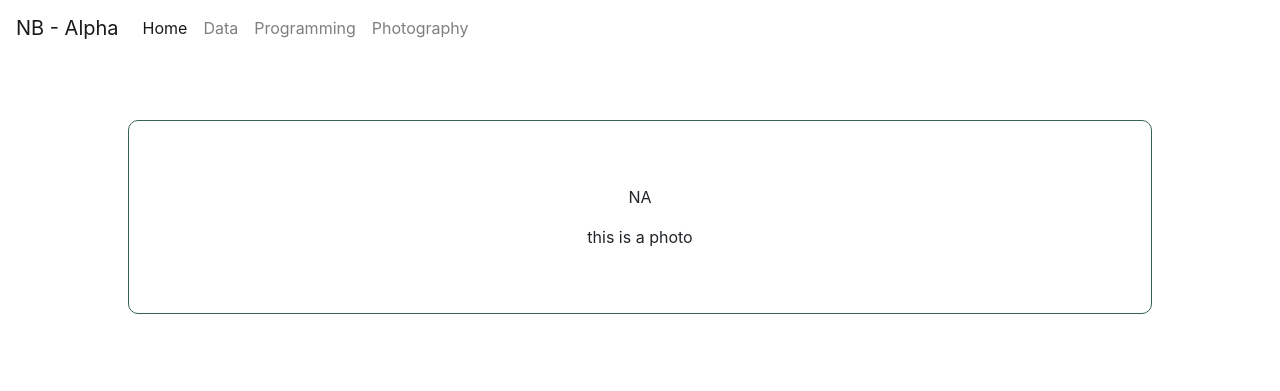
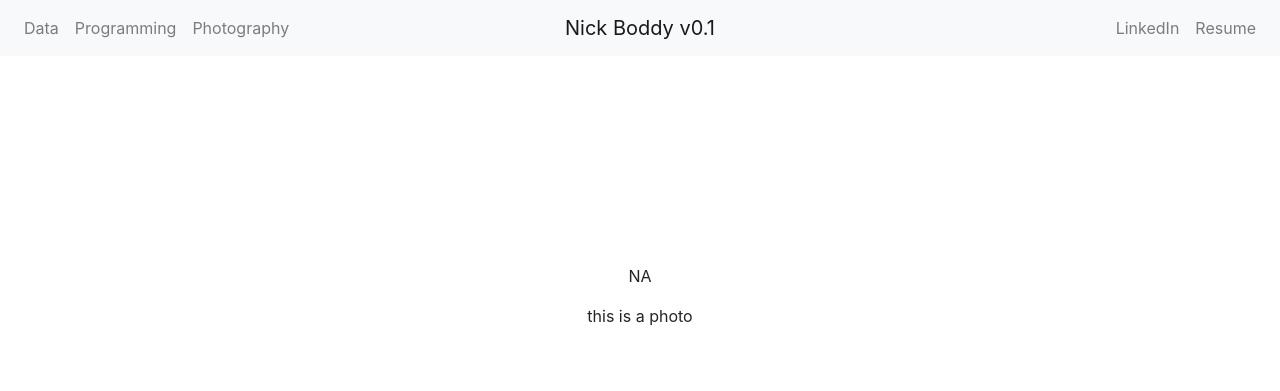
Before and after one commit to bicknoddy/django_portfolio, a Django app: a page that uses home/templates/base.html in a window 1280 px wide. Shown: the top 391 px of the page. Run offline with Django 3.2, Linux system fonts and the light colour scheme; data comes from the database, SQL or seed files in the repository; some libraries are stand-ins or nearby versions.

Commit message:
added linkedin and resume link, changed top nav to name in center

```diff
--- a/home/static/home/css/styles.css
+++ b/home/static/home/css/styles.css
@@ -6,6 +6,7 @@
 
 #main {
     text-align: center;
+    padding-top: 5em;
 }
 
 #title {
@@ -68,8 +69,6 @@
 
 /* Individual post */
 .big-post {
-    border: 1px solid rgb(55, 100, 79);
-    border-radius: 10px;
     width: 80%;
     margin: auto;
     margin-top: 4em;
--- a/home/templates/base.html
+++ b/home/templates/base.html
@@ -14,27 +14,36 @@
     </head>
     <body>
         <div id="big-div" class="container-fluid">
-            <nav class="navbar navbar-expand-lg navbar-light">
-                <a class="navbar-brand" href="{% url 'index' %}">NB - Alpha</a>
-                <button class="navbar-toggler" type="button" data-toggle="collapse" data-target="#navbarNavDropdown" aria-controls="navbarNavDropdown" aria-expanded="false" aria-label="Toggle navigation">
-                  <span class="navbar-toggler-icon"></span>
-                </button>
-                <div class="collapse navbar-collapse" id="navbarNavDropdown">
-                  <ul class="navbar-nav">
-                    <li class="nav-item active">
-                      <a class="nav-link" href="{% url 'index' %}">Home <span class="sr-only">(current)</span></a>
+          <nav class="navbar navbar-expand-md navbar-light bg-light">
+            <div class="navbar-collapse collapse w-100 order-1 order-md-0 dual-collapse2">
+                <ul class="navbar-nav mr-auto">
+                    <li class="nav-item">
+                        <a class="nav-link" href="{% url 'posts' 'Data' %}">Data</a>
                     </li>
                     <li class="nav-item">
-                      <a class="nav-link" href="{% url 'posts' 'Data' %}">Data</a>
-                    </li>
-                    <li class="nav-item">
-                      <a class="nav-link" href="{% url 'posts' 'Programming' %}">Programming</a>
+                        <a class="nav-link" href="{% url 'posts' 'Programming' %}">Programming</a>
                     </li>
                     <li class="nav-item">
                       <a class="nav-link" href="{% url 'posts' 'Photography' %}">Photography</a>
                     </li>
-                  </ul>
-                </div>
+                </ul>
+            </div>
+            <div class="mx-auto order-0">
+                <a class="navbar-brand mx-auto" href="{% url 'index' %}">Nick Boddy v0.1</a>
+                <button class="navbar-toggler" type="button" data-toggle="collapse" data-target=".dual-collapse2">
+                    <span class="navbar-toggler-icon"></span>
+                </button>
+            </div>
+            <div class="navbar-collapse collapse w-100 order-3 dual-collapse2">
+                <ul class="navbar-nav ml-auto">
+                    <li class="nav-item">
+                        <a class="nav-link" href="https://www.linkedin.com/in/nick-boddy/">LinkedIn</a>
+                    </li>
+                    <li class="nav-item">
+                        <a class="nav-link" href="{% static 'Boddy_Resume.pdf' %}">Resume</a>
+                    </li>
+                </ul>
+            </div>
             </nav>
             <div class="row justify-content-md-center align-items-center">
                 <div class="col">{% block content %}{% endblock %}</div>
--- a/static/home/css/styles.css
+++ b/static/home/css/styles.css
@@ -6,6 +6,7 @@
 
 #main {
     text-align: center;
+    padding-top: 5em;
 }
 
 #title {
@@ -68,8 +69,6 @@
 
 /* Individual post */
 .big-post {
-    border: 1px solid rgb(55, 100, 79);
-    border-radius: 10px;
     width: 80%;
     margin: auto;
     margin-top: 4em;
```
Also changed, not shown: 2 other files.
